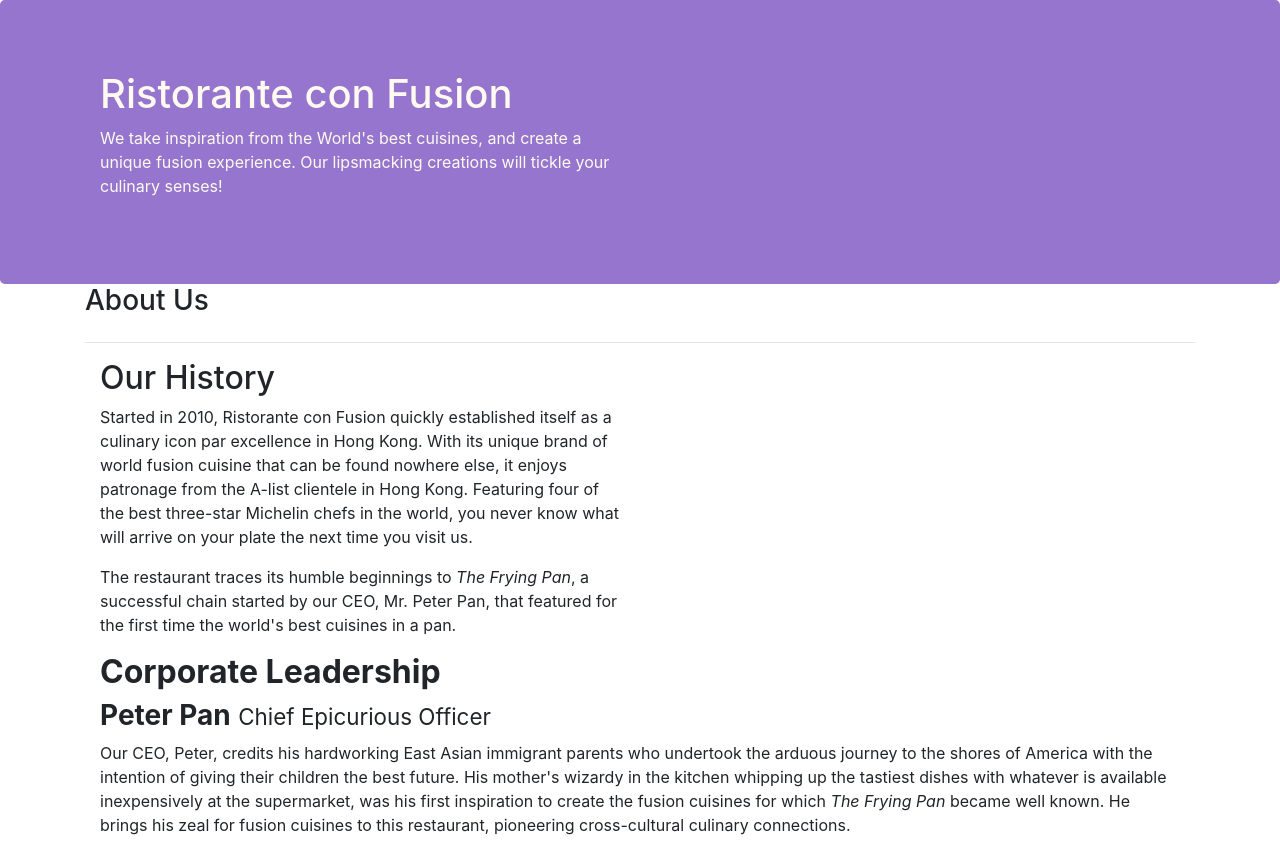
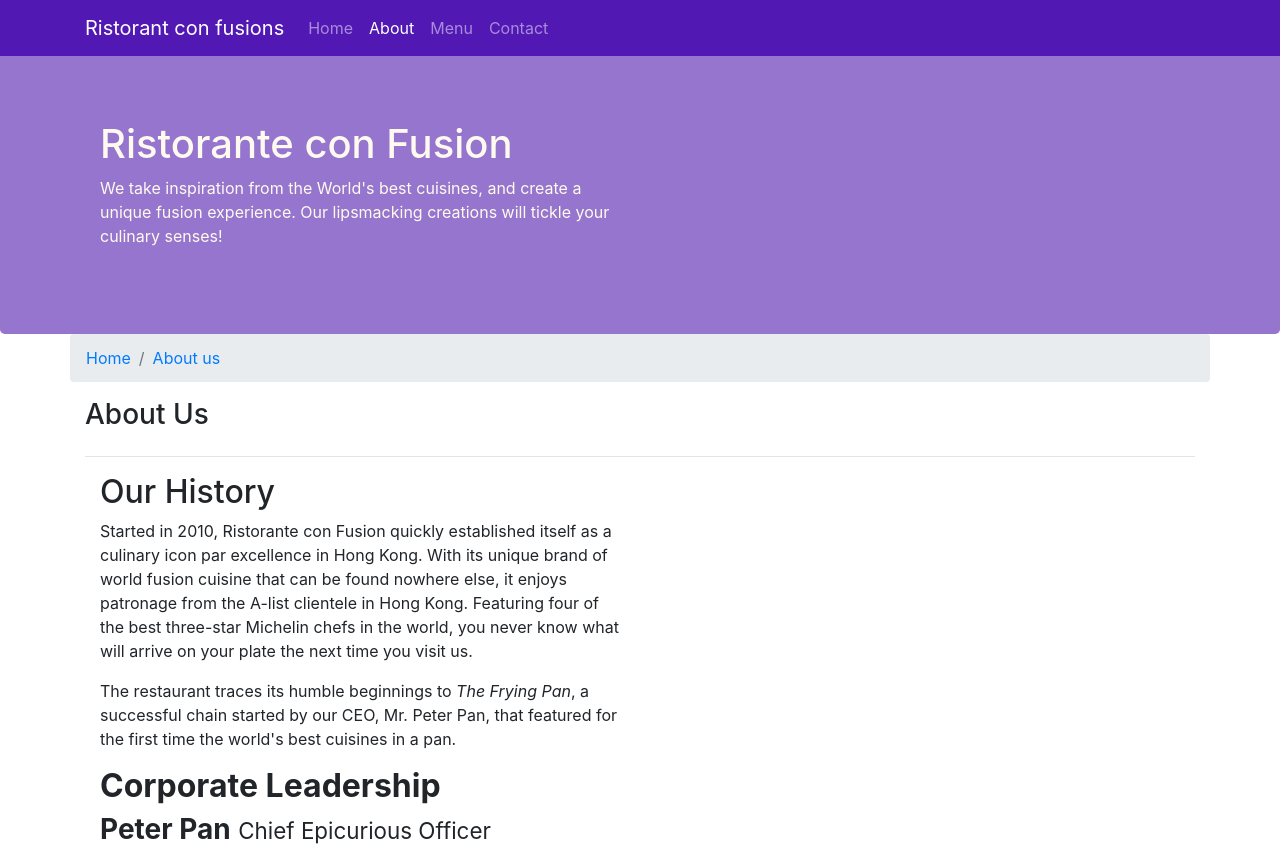
Before and after one commit to Pratush481/Restaurant-site, a website: page aboutus.html in a window 1280 px wide. Shown: the top 849 px of the page. Drawn offline with nearby package versions, Linux system fonts and the light colour scheme.

Commit message:
navigation bar

```diff
--- a/aboutus.html
+++ b/aboutus.html
@@ -9,6 +9,22 @@
 </head>
 
 <body class="nimbus-is-editor">
+    <nav class="navbar navbar-dark navbar-expand-sm  fixed-top">
+        <div class="container">
+            <button class="navbar-toggler" type="button" data-toggle="collapse" data-target="#Navbar">
+                <span class="navbar-toggler-icon"></span>
+            </button>
+            <a class="navbar-brand" href="index.html">Ristorant con fusions</a>
+            <div class="collapse navbar-collapse" id="Navbar">
+            <ul class="navbar-nav mr-auto">
+                <li class="nav-item"><a class="nav-link" href="index.html">Home</a></li>
+                <li class="nav-item active"><a class="nav-link" href="#">About</a></li>
+                <li class="nav-item"><a class="nav-link" href="#">Menu</a></li>
+                <li class="nav-item"><a class="nav-link" href="#">Contact</a></li>
+            </ul>
+            </div>
+        </div>
+    </nav>
 
     <header class="jumbotron">
         <div class="container">
@@ -25,6 +41,10 @@
 
     <div class="container">
         <div class="row">
+            <ol class="col-12 breadcrumb">
+                <li class="breadcrumb-item"><a href="index.html">Home</a></li>
+                <li class="breadcrumb-item active"><a href="#">About us</a></li>
+            </ol>
             <div class="col-12">
                <h3>About Us</h3>
 
@@ -66,7 +86,7 @@
                 <div class="col-4 offset-1 col-sm-2">
                     <h5>Links</h5>
                     <ul class="list-unstyled">
-                        <li><a href="#">Home</a></li>
+                        <li><a href="index.html">Home</a></li>
                         <li><a href="#">About</a></li>
                         <li><a href="#">Menu</a></li>
                         <li><a href="#">Contact</a></li>
--- a/styles.css
+++ b/styles.css
@@ -27,3 +27,11 @@
     margin:0px;
     color:#0f0f0f;
 }
+body
+{
+padding: 50px 0px 0px 0px;
+z-index: 0;
+}
+.navbar-dark{
+    background-color: rgb(81, 24, 180);
+}
```
Also changed, not shown: index.html (+16 -0 lines).
